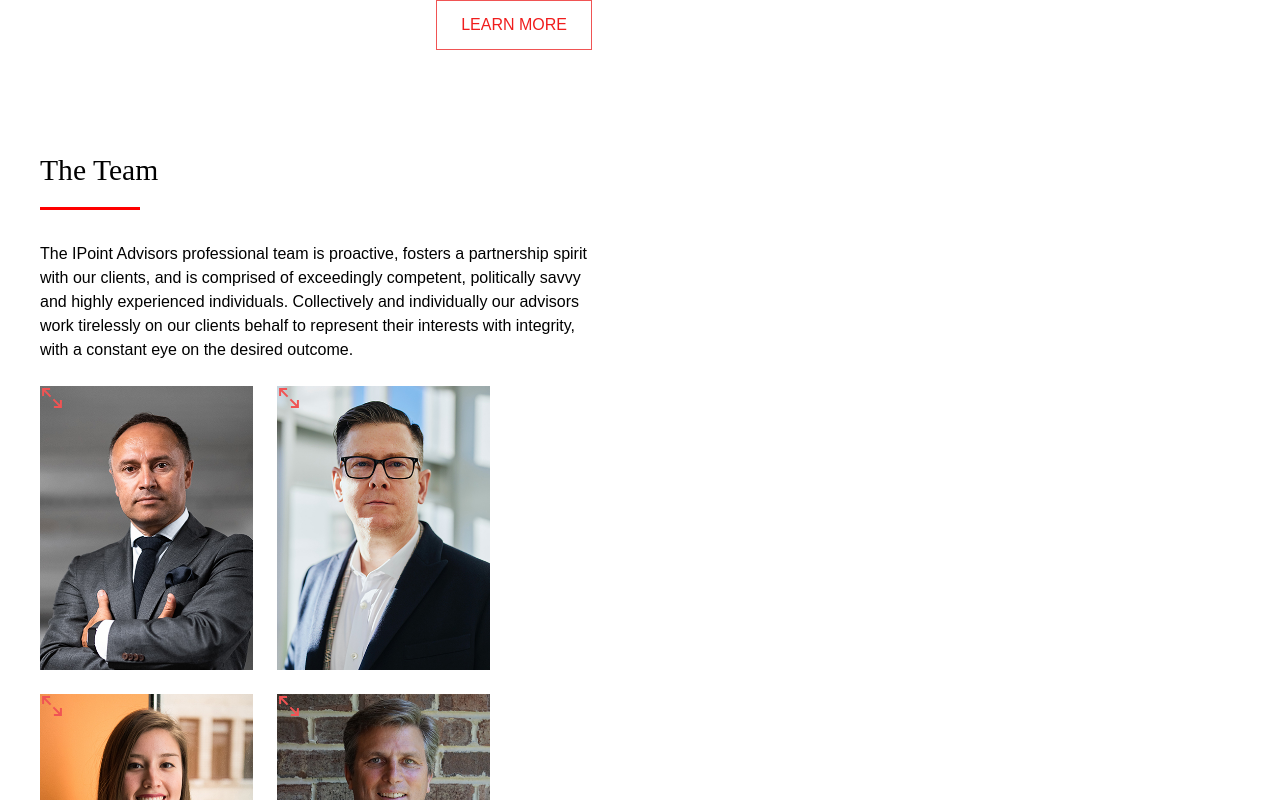
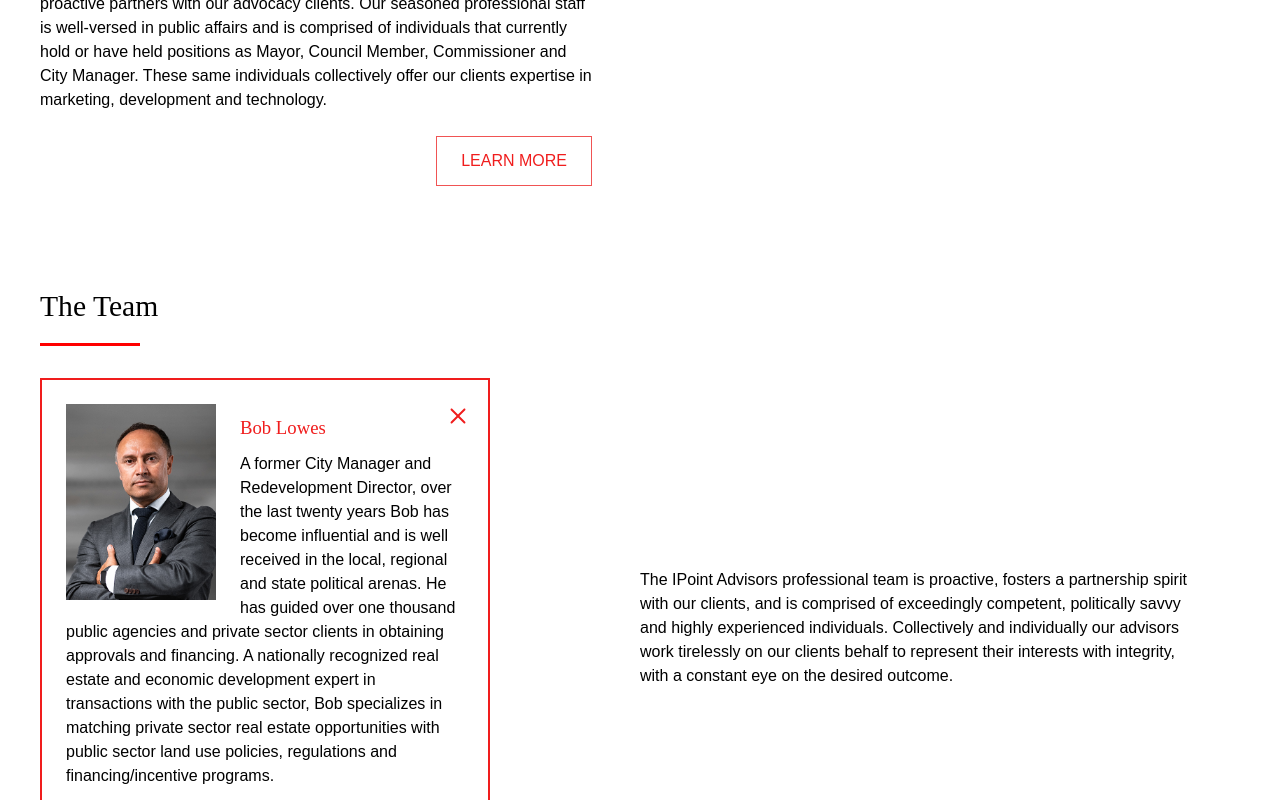
Before and after one commit to sas604/Ipoint-redo, a Next.js app: page / in a window 1280 px wide. Both pictures are taken after a click on the button 52 px from the left and 400 px from the top of the page. Built offline with nearby package versions, Linux system fonts and the light colour scheme; a web font is replaced by a local one.

Commit message:
Add member bio modal

```diff
--- /dev/null
+++ b/components/member-modal.js
@@ -0,0 +1,64 @@
+import Image from 'next/image';
+import styled from 'styled-components';
+import { CgClose } from 'react-icons/cg';
+import { animated } from 'react-spring';
+import ButtonStyles from '../styles/button';
+
+const ModalStyles = styled.div`
+  overflow: hidden;
+  position: absolute;
+  background-color: white;
+  width: 100%;
+  min-height: 100%;
+  z-index: 3;
+  padding: 1.5rem;
+  border: 2px solid var(--dark-red);
+  .members__photo {
+    position: relative;
+    width: 30vw;
+    height: 40vw;
+    max-width: 150px;
+    max-height: 196px;
+    float: left;
+    margin-right: 1.5rem;
+  }
+`;
+const CloseBtn = styled(ButtonStyles)`
+  font-size: 1.5rem;
+  line-height: 1.5rem;
+  padding: 0;
+  position: absolute;
+  z-index: 2;
+  margin: 0;
+  right: 18px;
+  border: none;
+`;
+const MemberModal = ({ close, style }) => (
+  <ModalStyles style={style}>
+    <CloseBtn onClick={() => close(false)}>
+      <CgClose />
+    </CloseBtn>
+    <div className="members__photo">
+      <Image
+        alt="bob"
+        layout="fill"
+        objectFit="cover"
+        src={`/bio${1}.jpg`}
+        objectPosition="center"
+      />
+    </div>
+    <h3>Bob Lowes</h3>
+    <p>
+      A former City Manager and Redevelopment Director, over the last twenty
+      years Bob has become influential and is well received in the local,
+      regional and state political arenas. He has guided over one thousand
+      public agencies and private sector clients in obtaining approvals and
+      financing. A nationally recognized real estate and economic development
+      expert in transactions with the public sector, Bob specializes in matching
+      private sector real estate opportunities with public sector land use
+      policies, regulations and financing/incentive programs.
+    </p>
+  </ModalStyles>
+);
+
+export default MemberModal;
--- a/pages/_document.js
+++ b/pages/_document.js
@@ -35,6 +35,7 @@ export default class MyDocument extends Document {
           <link rel="stylesheet" href="https://use.typekit.net/mot2zbs.css" />
         </Head>
         <body>
+          <div id="modal" />
           <Main />
           <NextScript />
         </body>
--- a/pages/index.js
+++ b/pages/index.js
@@ -3,7 +3,10 @@ import styled from 'styled-components';
 import Link from 'next/link';
 import Image from 'next/image';
 import { CgArrowsExpandLeft } from 'react-icons/cg';
+import { useState } from 'react';
+import { useTransition, animated } from 'react-spring';
 import ButtonStyles from '../styles/button';
+import MemberModal from '../components/member-modal';
 
 const team = ['Bob Lowes', 'James Banks', 'Mary Rodiguez', 'Tyler McNabb'];
 const WhoSectionStyles = styled.section`
@@ -14,18 +17,34 @@ const WhoSectionStyles = styled.section`
   }
 `;
 const TeamStyles = styled.section`
+  @media (min-width: 960px) {
+    display: grid;
+    grid-template-columns: repeat(auto-fit, minmax(450px, 1fr));
+    h1 {
+      grid-column: 1/-1;
+    }
+  }
+
   p {
     margin-bottom: 1.5rem;
+    grid-column: 2/-1;
+    align-self: center;
   }
   .members {
+    grid-row: 2;
     max-width: 450px;
     display: grid;
     grid-template-columns: 1fr 1fr;
+    grid-template-rows: repeat(2, minmax(150px, 250px));
     gap: 1.5rem;
+    position: relative;
+  }
+  .members__description {
+    position: absolute;
+    z-index: 5;
   }
   .members__photo {
     position: relative;
-    aspect-ratio: 3/4;
   }
 `;
 
@@ -35,9 +54,18 @@ const ExpandBtn = styled(ButtonStyles)`
   padding: 0;
   position: absolute;
   z-index: 2;
-  margin: 0;
+  margin: 0.5rem;
 `;
+
+const Animated = animated(MemberModal);
 export default function Home() {
+  const [memberModal, setMemberModal] = useState(false);
+  const transitions = useTransition(memberModal, {
+    from: { position: 'absolute', opacity: 0, zIndex: 99 },
+    enter: { opacity: 1 },
+    leave: { opacity: 0 },
+  });
+
   return (
     <>
       <Head>
@@ -72,9 +100,19 @@ export default function Home() {
             constant eye on the desired outcome.
           </p>
           <div className="members ">
+            {transitions(
+              (props, item, key) =>
+                item && (
+                  <Animated key={key} style={props} close={setMemberModal} />
+                )
+            )}
             {team.map((member, i) => (
               <div key={i} className="members__photo">
-                <ExpandBtn border="none" color="var(--red)">
+                <ExpandBtn
+                  border="none"
+                  color="var(--red)"
+                  onClick={() => setMemberModal(true)}
+                >
                   <CgArrowsExpandLeft />
                 </ExpandBtn>
                 <Image
--- a/styles/typography.js
+++ b/styles/typography.js
@@ -17,9 +17,12 @@ html{
   font-weight: 500;
   font-style: normal;
   line-height:calc(var(--base-line) * 2);
+
 }
 
-
+h3{
+  color: var(--dark-red);
+}
 
 h1{
   position:relative;
```
Also changed, not shown: hooks/Portal.js (added, +14 -0 lines).
